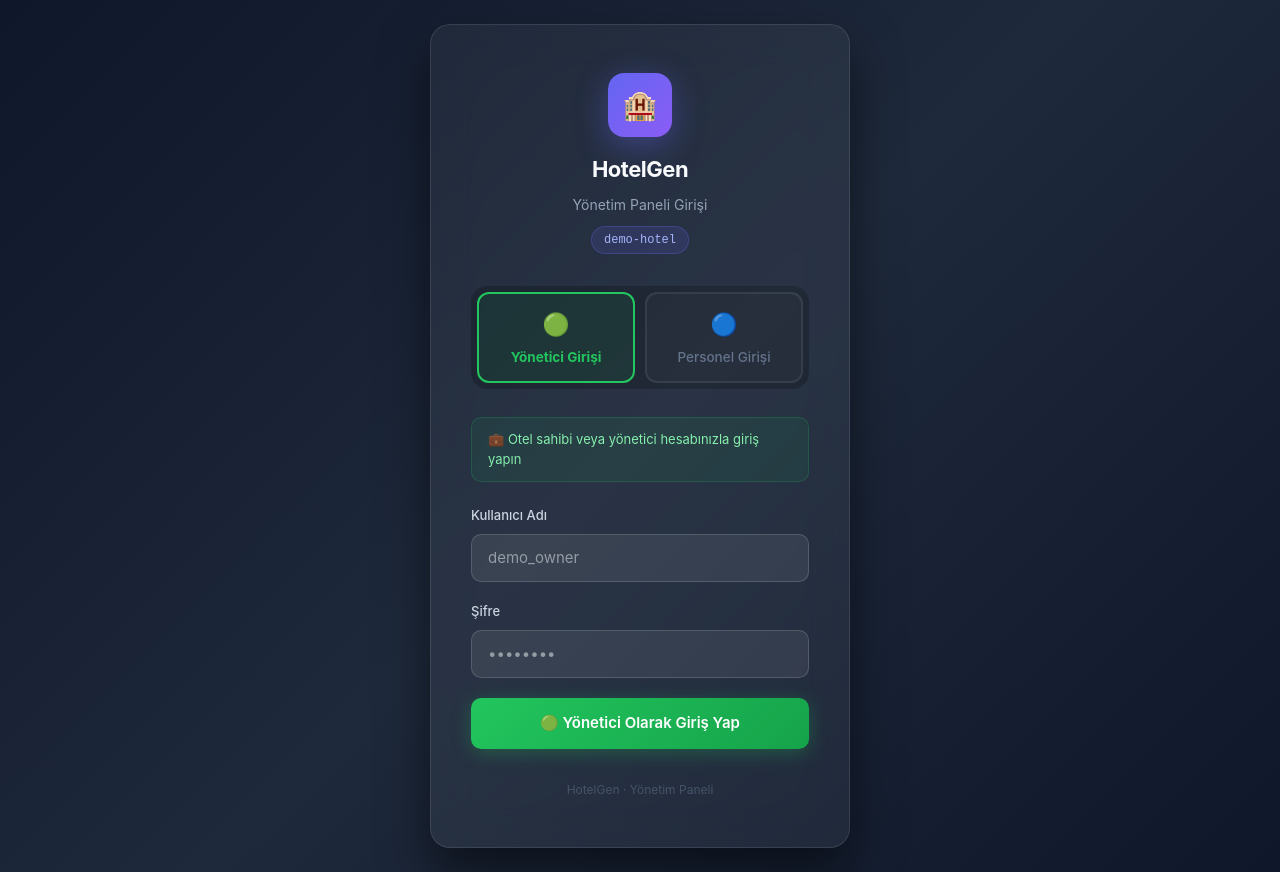
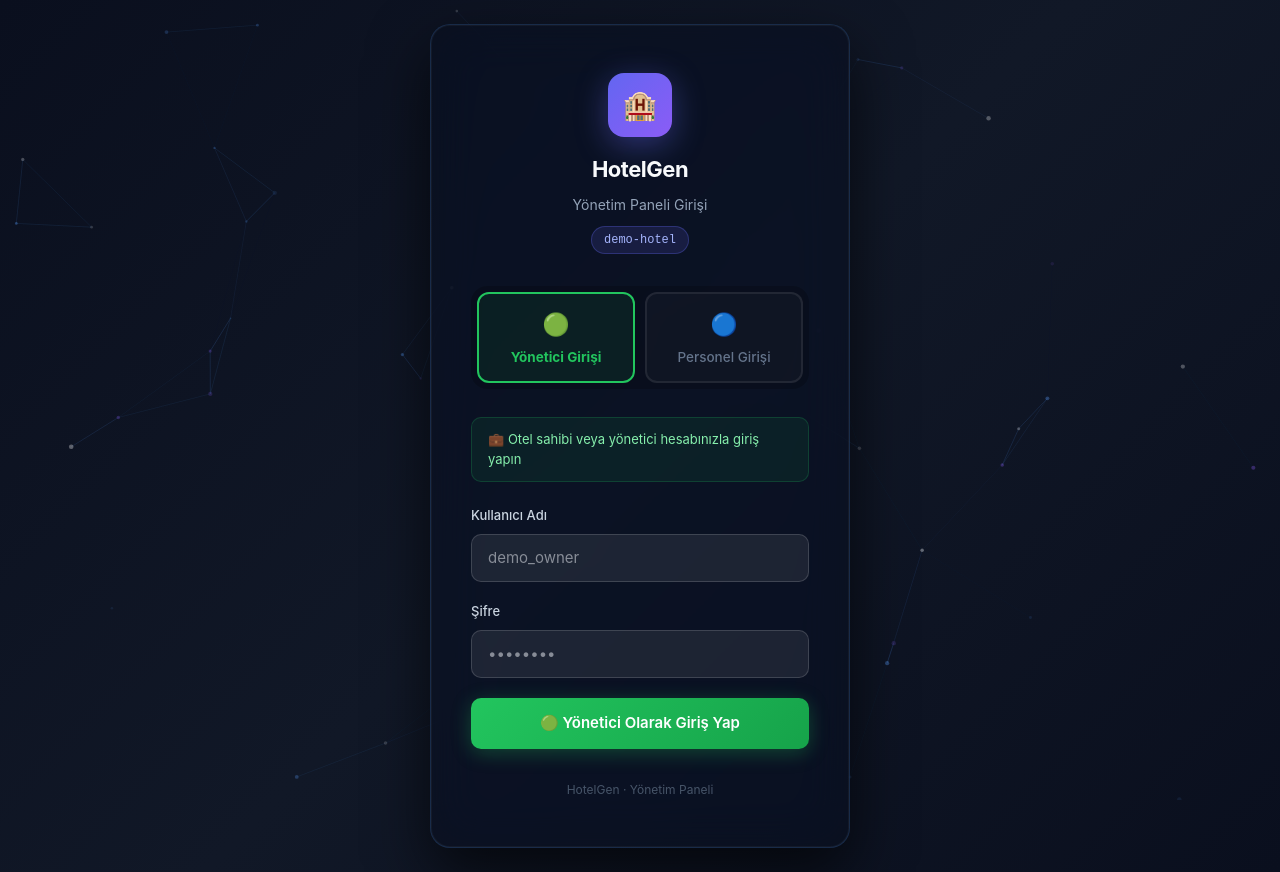
Before and after one commit to kemalkuyucu/hotelgendigital, a Next.js app: page /hotel-admin/demo-hotel/login in a window 1280 px wide. Built offline with nearby package versions, Linux system fonts and the light colour scheme.

Commit message:
feat(module-18.2): landing-style background for hotel login page

```diff
--- a/src/app/hotel-admin/[slug]/login/_login-client.tsx
+++ b/src/app/hotel-admin/[slug]/login/_login-client.tsx
@@ -2,6 +2,12 @@
 
 import { useState, FormEvent } from 'react'
 import { useRouter } from 'next/navigation'
+import dynamic from 'next/dynamic'
+
+const ParticleBackground = dynamic(
+  () => import('@/components/landing/ParticleBackground'),
+  { ssr: false }
+)
 
 interface Props {
   slug: string
@@ -83,24 +89,41 @@ export default function LoginClient({ slug }: Props) {
     <div
       style={{
         minHeight: '100vh',
-        background: 'linear-gradient(135deg, #0f172a 0%, #1e293b 50%, #0f172a 100%)',
+        background: 'linear-gradient(135deg, #0a0f1e 0%, #111827 50%, #0a0f1e 100%)',
         display: 'flex',
         alignItems: 'center',
         justifyContent: 'center',
         padding: '24px',
         fontFamily: "'Inter', system-ui, sans-serif",
+        position: 'relative',
+        overflow: 'hidden',
       }}
     >
+      {/* Neural network particle background — dimmed so form stays legible */}
+      <div style={{ position: 'fixed', inset: 0, zIndex: 0, pointerEvents: 'none' }}>
+        <ParticleBackground
+          particleId="login-particles"
+          opacity={0.35}
+          particleCount={40}
+          speed={0.35}
+          linkOpacity={0.10}
+          fpsLimit={30}
+          disableOnMobile={true}
+        />
+      </div>
       <div
         style={{
+          position: 'relative',
+          zIndex: 1,
           width: '100%',
           maxWidth: '420px',
-          background: 'rgba(255,255,255,0.05)',
-          backdropFilter: 'blur(20px)',
-          border: '1px solid rgba(255,255,255,0.1)',
+          background: 'rgba(10,15,30,0.55)',
+          backdropFilter: 'blur(24px) saturate(1.4)',
+          WebkitBackdropFilter: 'blur(24px) saturate(1.4)',
+          border: '1px solid rgba(91,158,255,0.18)',
           borderRadius: '20px',
           padding: '48px 40px',
-          boxShadow: '0 25px 50px rgba(0,0,0,0.5)',
+          boxShadow: '0 25px 60px rgba(0,0,0,0.65), 0 0 0 1px rgba(255,255,255,0.04) inset',
         }}
       >
         {/* Logo */}
--- a/src/components/landing/ParticleBackground.tsx
+++ b/src/components/landing/ParticleBackground.tsx
@@ -4,54 +4,84 @@ import { useEffect, useState } from 'react';
 import Particles, { initParticlesEngine } from '@tsparticles/react';
 import { loadSlim } from '@tsparticles/slim';
 
-export default function ParticleBackground() {
+interface ParticleBackgroundProps {
+  /** Unique DOM id — change when using multiple instances on the same page */
+  particleId?: string;
+  /** Max particle opacity (min is half of this). Default: 0.55 */
+  opacity?: number;
+  /** Number of particles. Default: 70 */
+  particleCount?: number;
+  /** Movement speed. Default: 0.55 */
+  speed?: number;
+  /** Link line opacity. Default: 0.14 */
+  linkOpacity?: number;
+  /** FPS cap. Default: 60 */
+  fpsLimit?: number;
+  /** When true, renders nothing on small screens (≤768 px). Default: false */
+  disableOnMobile?: boolean;
+}
+
+export default function ParticleBackground({
+  particleId = 'landing-particles',
+  opacity = 0.55,
+  particleCount = 70,
+  speed = 0.55,
+  linkOpacity = 0.14,
+  fpsLimit = 60,
+  disableOnMobile = false,
+}: ParticleBackgroundProps) {
   const [ready, setReady] = useState(false);
+  const [isMobile, setIsMobile] = useState(false);
 
   useEffect(() => {
+    if (disableOnMobile) {
+      setIsMobile(window.matchMedia('(max-width: 768px)').matches);
+    }
     initParticlesEngine(async (engine) => {
       await loadSlim(engine);
     }).then(() => setReady(true));
-  }, []);
+  }, [disableOnMobile]);
 
   if (!ready) return null;
+  if (disableOnMobile && isMobile) return null;
 
   return (
     <Particles
-      id="landing-particles"
+      id={particleId}
       className="landing-particles"
       options={{
-        fpsLimit: 60,
+        fpsLimit,
         particles: {
-          number: { value: 70, density: { enable: true, width: 900, height: 900 } },
+          number: { value: particleCount, density: { enable: true, width: 900, height: 900 } },
           color: { value: ['#5b9eff', '#8b5cf6', '#ffffff'] },
           shape: { type: 'circle' },
           opacity: {
-            value: { min: 0.15, max: 0.55 },
-            animation: { enable: true, speed: 1, sync: false }
+            value: { min: opacity * 0.27, max: opacity },
+            animation: { enable: true, speed: 0.8, sync: false },
           },
           size: { value: { min: 1, max: 2.3 } },
           links: {
             enable: true,
             distance: 145,
             color: '#5b9eff',
-            opacity: 0.14,
-            width: 1
+            opacity: linkOpacity,
+            width: 1,
           },
           move: {
             enable: true,
-            speed: 0.55,
+            speed,
             direction: 'none',
             random: true,
             straight: false,
-            outModes: 'out'
-          }
+            outModes: 'out',
+          },
         },
         interactivity: {
           events: { onHover: { enable: true, mode: 'grab' }, resize: { enable: true } },
-          modes: { grab: { distance: 180, links: { opacity: 0.45 } } }
+          modes: { grab: { distance: 180, links: { opacity: 0.45 } } },
         },
         detectRetina: true,
-        background: { color: 'transparent' }
+        background: { color: 'transparent' },
       }}
     />
   );
```
